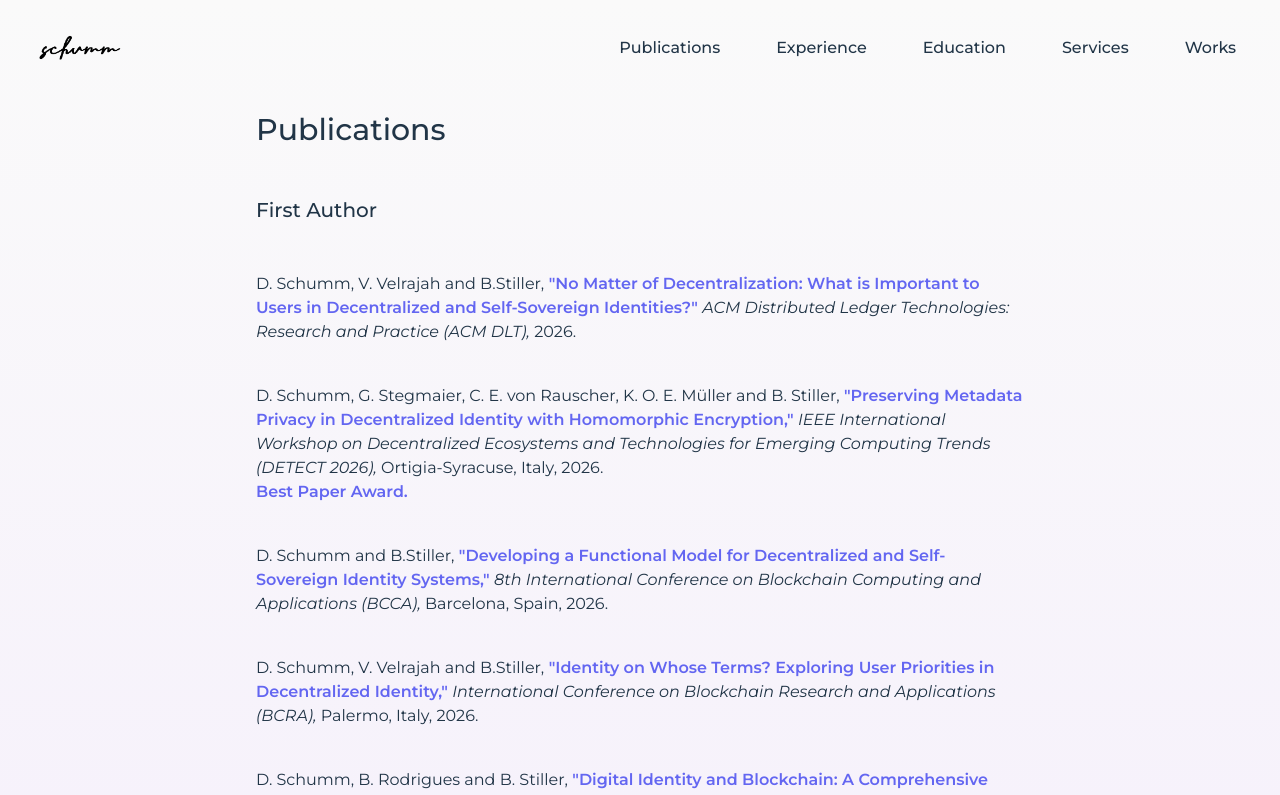
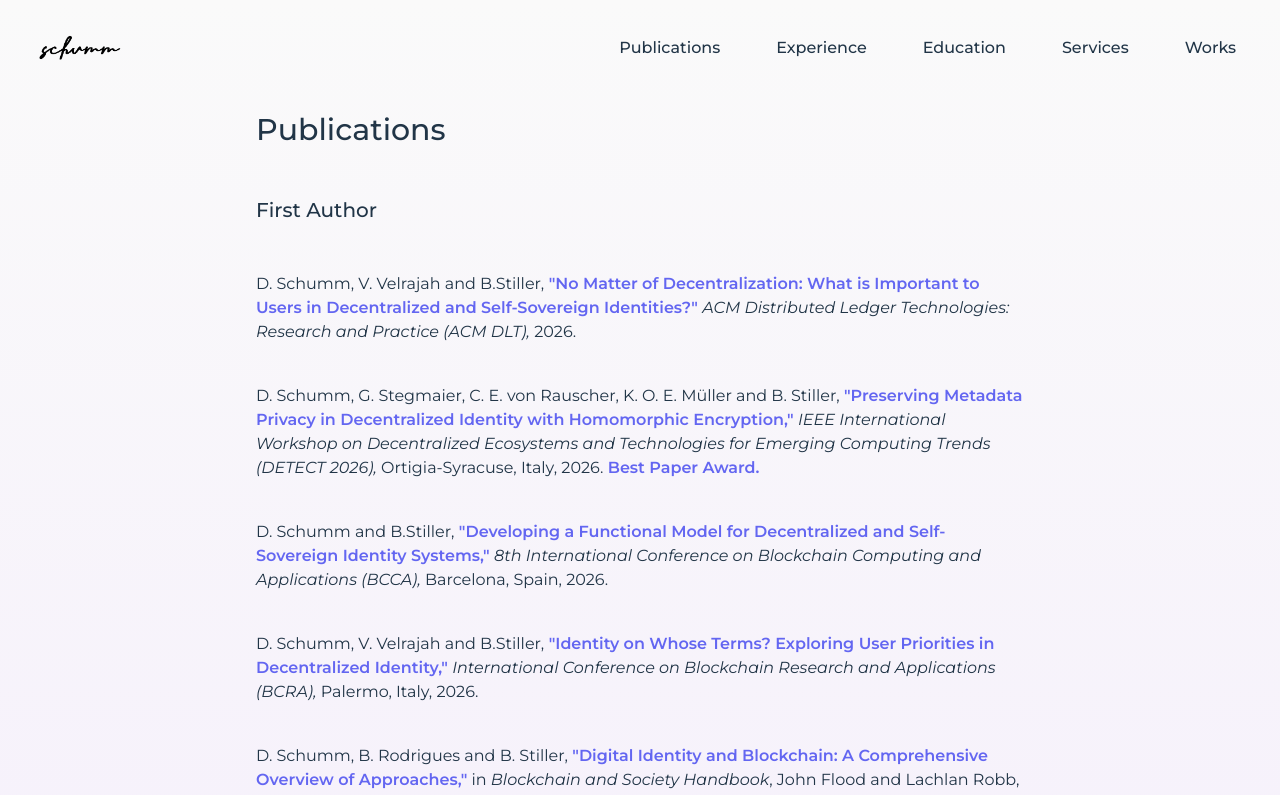
Before and after one commit to schummd/schummd.github.io, a React (Vite) app: page /publications in a window 1280 px wide. Shown: the top 795 px of the page. Built offline with nearby package versions, Linux system fonts and the light colour scheme.

Commit message:
updated publications

```diff
--- a/src/pages/Publications.jsx
+++ b/src/pages/Publications.jsx
@@ -18,7 +18,7 @@ export default function Publications() {
             <a href="" className="font-semibold text-indigo-500" target="_blank"> "Preserving Metadata Privacy in Decentralized Identity with Homomorphic Encryption," </a>
             <i>IEEE International Workshop on Decentralized Ecosystems and Technologies for Emerging Computing Trends (DETECT 2026), </i>
             Ortigia-Syracuse, Italy, 2026.
-            <div className="font-semibold text-indigo-500"> Best Paper Award.</div>
+            <span className="font-semibold text-indigo-500"> Best Paper Award.</span>
           </li>
           <li>
             D. Schumm and B.Stiller,
```
